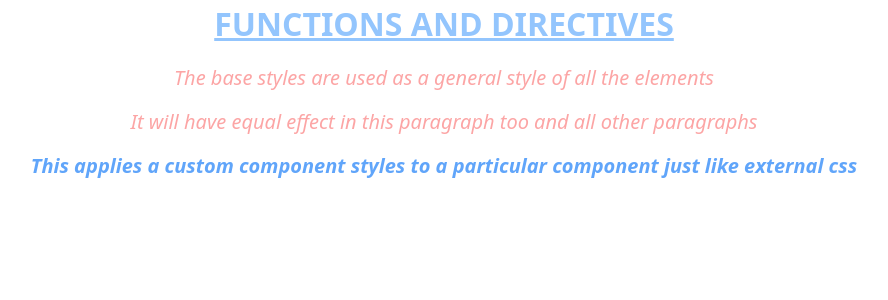
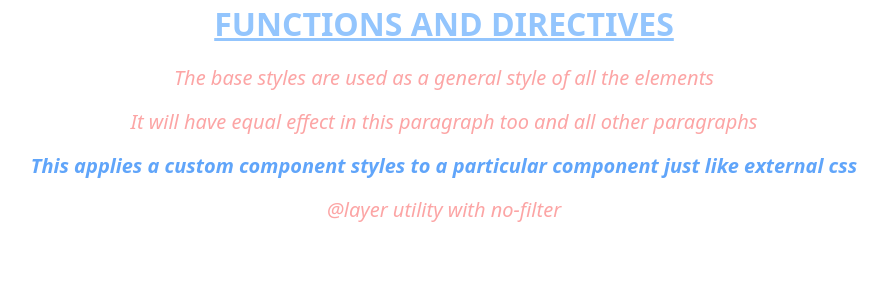
Before and after one commit to elvisowusu/Tailwindcss-tutorial-, a React (Vite) app: page / in a window 1280 px wide. Shown: the top 300 px of the page, without its empty margins (196-1084 px from the left). Built offline with nearby package versions, Linux system fonts and the light colour scheme.

Commit message:
Add utility class for no-filter and update styles

```diff
--- a/src/Components/Function&Directives.jsx
+++ b/src/Components/Function&Directives.jsx
@@ -8,7 +8,7 @@ export const FunctionsAndDirectives =()=>{
             <p>The base styles are used as a general style of all the elements</p>
             <p>It will have equal effect in this paragraph too and all other paragraphs</p>
             <p className="paragraph">This applies a custom component styles to a particular component just like external css</p>
-
+            <p className="no-filter filter">@layer utility with no-filter</p>
         </div>
     )
 }
--- a/src/index.css
+++ b/src/index.css
@@ -18,11 +18,12 @@
   }
 }
 
+/* This adds normal styles to the utility classes with */
 @layer utilities {
-  .filter-none {
-    filter: none;
+  .no-filter {
+    text-align: left;
   }
   .filter-grayscale {
-    filter: grayscale(100%);
+    background-color: red;
   }
 }
```
